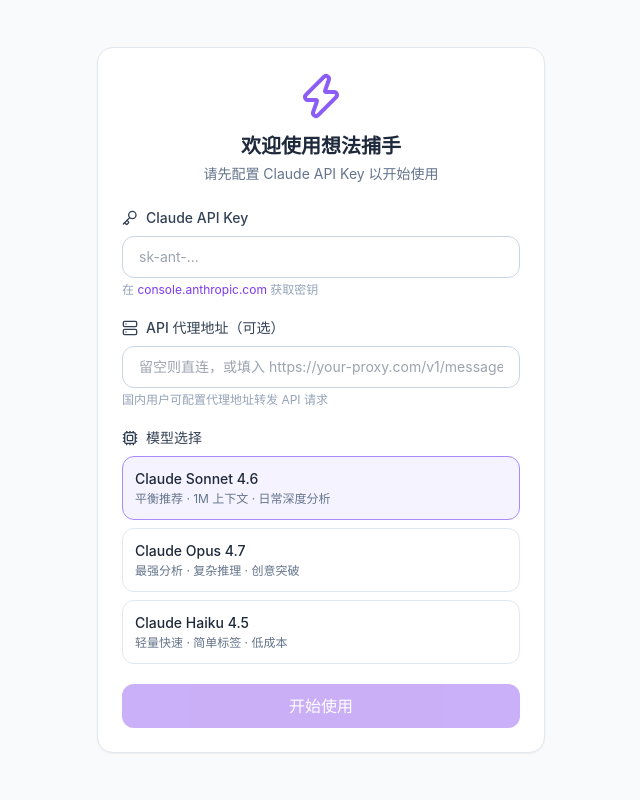
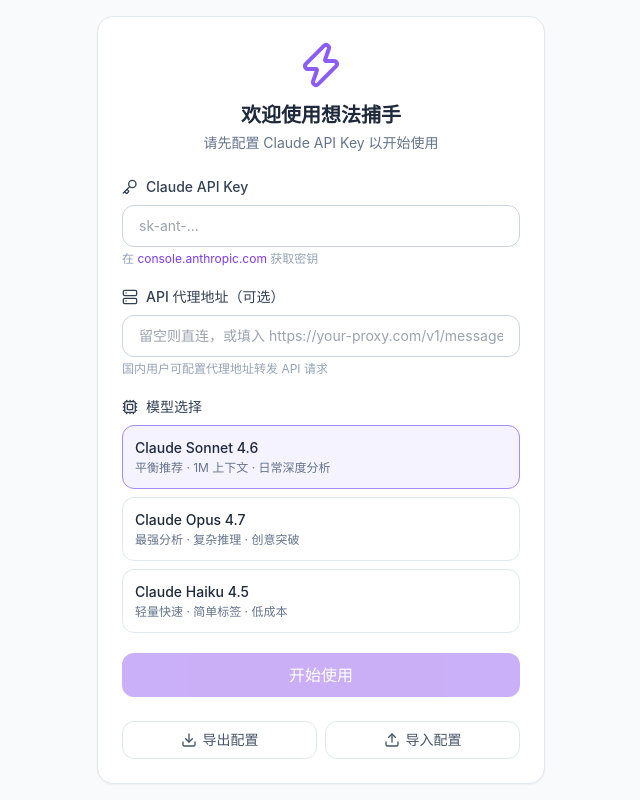
Before and after one commit to 423414/thoughtcatcher, a React (Vite) app: page / in a window 1280 px wide. Shown: the whole page, without its empty margins (319-959 px from the left). Built offline with nearby package versions, Linux system fonts and the light colour scheme.

Commit message:
添加设置导出/导入功能，修复移动端滚动

```diff
--- a/src/components/SettingsView.tsx
+++ b/src/components/SettingsView.tsx
@@ -1,6 +1,7 @@
-import { useState } from 'react';
+import { useState, useRef } from 'react';
 import type { AppSettings } from '../types';
-import { X, Key, Cpu, Zap, Server } from 'lucide-react';
+import { getAppSettings } from '../db';
+import { X, Key, Cpu, Zap, Server, Download, Upload } from 'lucide-react';
 
 interface Props {
   settings: AppSettings;
@@ -18,6 +19,8 @@
 export default function SettingsView({ settings, onUpdate, onClose, forceSetup }: Props) {
   const [apiKey, setApiKey] = useState(settings.apiKey);
   const [saving, setSaving] = useState(false);
+  const [importMsg, setImportMsg] = useState('');
+  const fileRef = useRef<HTMLInputElement>(null);
 
   const handleSave = async () => {
     setSaving(true);
@@ -25,8 +28,42 @@
     setSaving(false);
   };
 
+  const handleExport = async () => {
+    const all = await getAppSettings();
+    const blob = new Blob([JSON.stringify(all, null, 2)], { type: 'application/json' });
+    const url = URL.createObjectURL(blob);
+    const a = document.createElement('a');
+    a.href = url;
+    a.download = 'thoughtcatcher-config.json';
+    document.body.appendChild(a);
+    a.click();
+    document.body.removeChild(a);
+    URL.revokeObjectURL(url);
+  };
+
+  const handleImport = async (e: React.ChangeEvent<HTMLInputElement>) => {
+    const file = e.target.files?.[0];
+    if (!file) return;
+    try {
+      const text = await file.text();
+      const data = JSON.parse(text);
+      if (data.apiKey) setApiKey(data.apiKey);
+      await onUpdate({
+        apiKey: data.apiKey || settings.apiKey,
+        model: data.model || settings.model,
+        maxTokens: data.maxTokens || settings.maxTokens,
+        apiProxy: data.apiProxy || settings.apiProxy,
+      });
+      setImportMsg('配置导入成功！');
+      setTimeout(() => setImportMsg(''), 3000);
+    } catch {
+      setImportMsg('导入失败，请检查文件格式');
+      setTimeout(() => setImportMsg(''), 3000);
+    }
+  };
+
   return (
-    <div className="h-full flex items-center justify-center bg-slate-50 p-4">
+    <div className="h-full flex items-start justify-center bg-slate-50 p-4 overflow-y-auto">
       <div className="w-full max-w-md bg-white rounded-2xl shadow-sm border border-slate-200 p-6">
         {!forceSetup && (
           <div className="flex items-center justify-between mb-6">
@@ -104,6 +141,7 @@
             </div>
           </div>
 
+          {/* Save */}
           <button
             onClick={handleSave}
             disabled={!apiKey.trim() || saving}
@@ -111,6 +149,36 @@
           >
             {saving ? '保存中...' : forceSetup ? '开始使用' : '保存设置'}
           </button>
+
+          {/* Import / Export */}
+          <div className="flex gap-2 pt-1">
+            <button
+              onClick={handleExport}
+              className="flex-1 flex items-center justify-center gap-1.5 py-2 border border-slate-200 rounded-xl text-sm text-slate-600 hover:bg-slate-50 transition-colors"
+            >
+              <Download className="w-4 h-4" />
+              导出配置
+            </button>
+            <button
+              onClick={() => fileRef.current?.click()}
+              className="flex-1 flex items-center justify-center gap-1.5 py-2 border border-slate-200 rounded-xl text-sm text-slate-600 hover:bg-slate-50 transition-colors"
+            >
+              <Upload className="w-4 h-4" />
+              导入配置
+            </button>
+            <input
+              ref={fileRef}
+              type="file"
+              accept=".json"
+              onChange={handleImport}
+              className="hidden"
+            />
+          </div>
+          {importMsg && (
+            <p className={`text-xs text-center ${importMsg.includes('成功') ? 'text-emerald-600' : 'text-red-500'}`}>
+              {importMsg}
+            </p>
+          )}
         </div>
       </div>
     </div>
--- a/vite.config.ts
+++ b/vite.config.ts
@@ -3,6 +3,7 @@
 import { VitePWA } from 'vite-plugin-pwa'
 
 export default defineConfig({
+  base: '/thoughtcatcher/',
   plugins: [
     react(),
     VitePWA({
```
